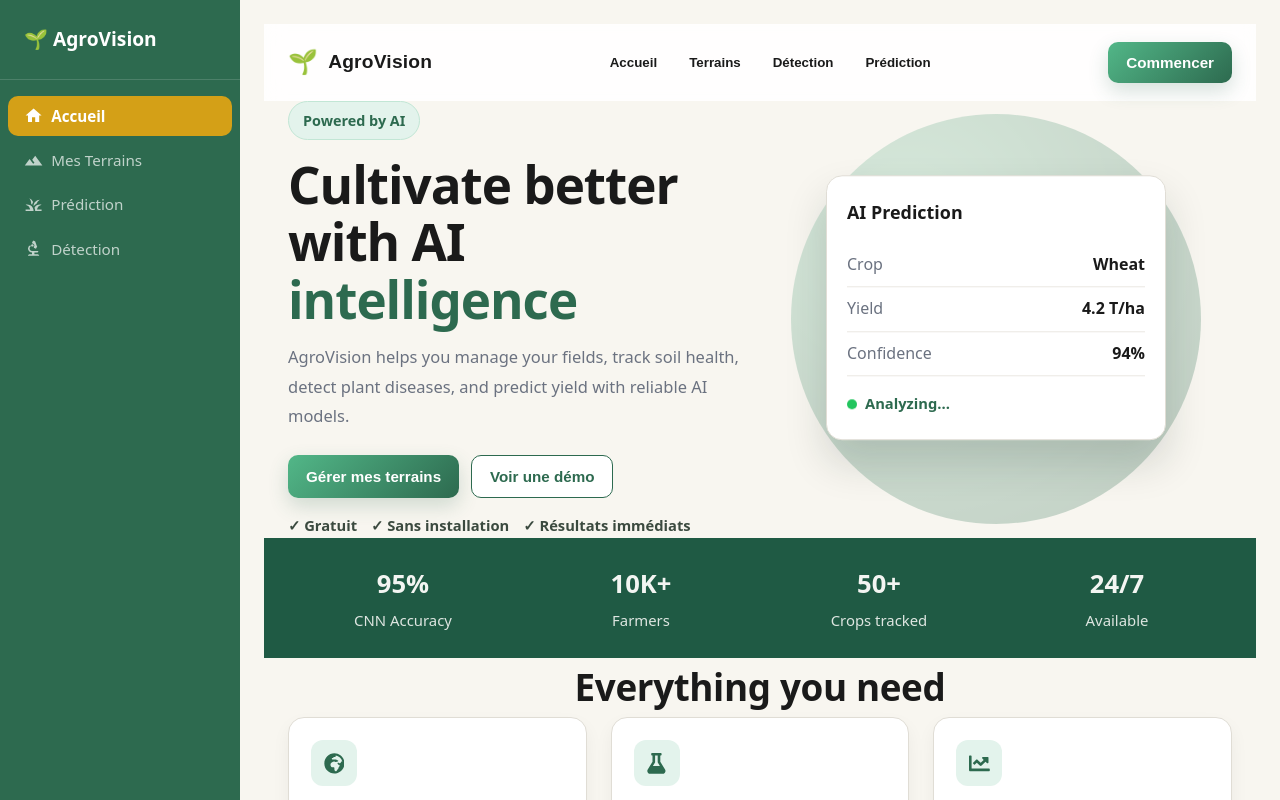
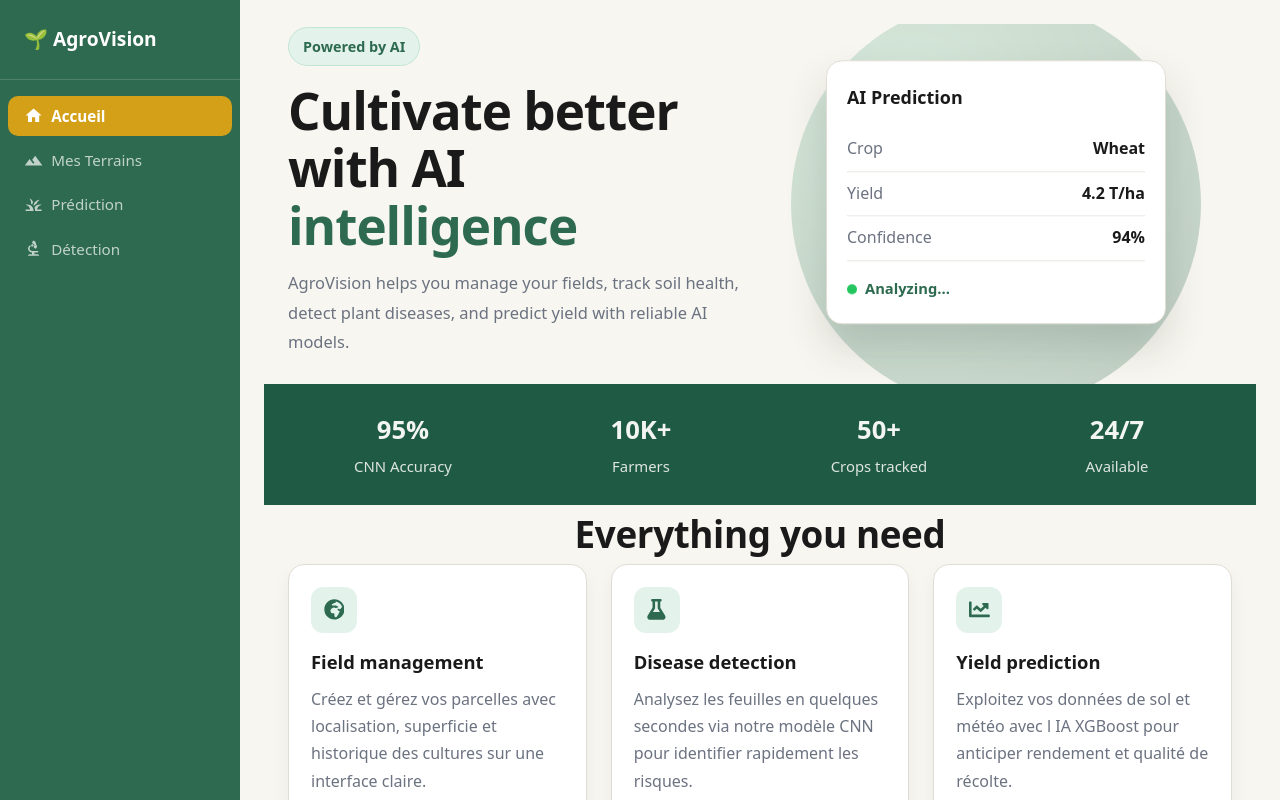
Before and after one commit to HoussemMosbeh/AgroVision, a React (Vite) app in the folder FrontEnd/: page /app in a window 1280 px wide. Shown: the top 800 px of the page. Built offline with nearby package versions, Linux system fonts and the light colour scheme; sample sign-in values are in the browser's storage.

Commit message:
frontend

```diff
--- a/FrontEnd/src/pages/Home.jsx
+++ b/FrontEnd/src/pages/Home.jsx
@@ -70,43 +70,6 @@ function Home() {
 
   return (
     <div className="home">
-      {/* Barre de navigation principale */}
-      <header className={`home__navbar ${isScrolled ? 'home__navbar--scrolled' : ''}`}>
-        <div className="home__container home__navbar-inner">
-          <button type="button" className="home__logo" onClick={() => goTo('/app')}>
-            <span className="home__logo-icon" aria-hidden="true">🌱</span>
-            <span>AgroVision</span>
-          </button>
-
-          <nav className={`home__nav ${isMenuOpen ? 'home__nav--open' : ''}`}>
-            {NAV_LINKS.map((link) => (
-              <button
-                key={link.label}
-                type="button"
-                className="home__nav-link"
-                onClick={() => goTo(link.path)}
-              >
-                {link.label}
-              </button>
-            ))}
-          </nav>
-
-          <div className="home__nav-actions">
-            <button type="button" className="home__btn home__btn--primary" onClick={() => goTo('/register')}>
-              Commencer
-            </button>
-            <button
-              type="button"
-              className="home__menu-toggle"
-              onClick={() => setIsMenuOpen((prev) => !prev)}
-              aria-label="Ouvrir le menu"
-            >
-              {isMenuOpen ? <FaTimes /> : <FaBars />}
-            </button>
-          </div>
-        </div>
-      </header>
-
       {/* Section hero avec proposition de valeur */}
       <section className="home__hero">
         <div className="home__container home__hero-grid">
@@ -120,26 +83,8 @@ function Home() {
               AgroVision helps you manage your fields, track soil health, detect plant diseases,
               and predict yield with reliable AI models.
             </p>
+          </div>
 
-            <div className="home__hero-cta">
-              <button
-                type="button"
-                className="home__btn home__btn--primary"
-                onClick={() => goTo('/app/terrain')}
-              >
-                Gérer mes terrains
-              </button>
-              <button type="button" className="home__btn home__btn--outline">
-                Voir une démo
-              </button>
-            </div>
-
-            <div className="home__trust">
-              <span>✓ Gratuit</span>
-              <span>✓ Sans installation</span>
-              <span>✓ Résultats immédiats</span>
-            </div>
-          </div>
 
           <div className="home__hero-visual">
             <div className="home__hero-circle" aria-hidden="true" />
```
